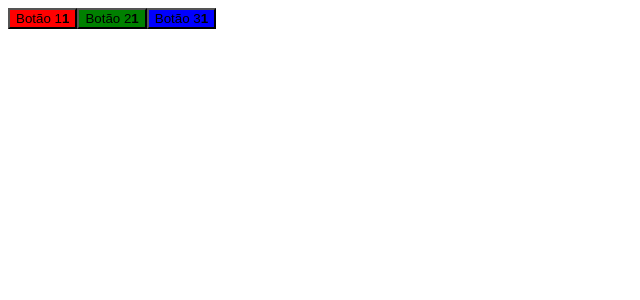
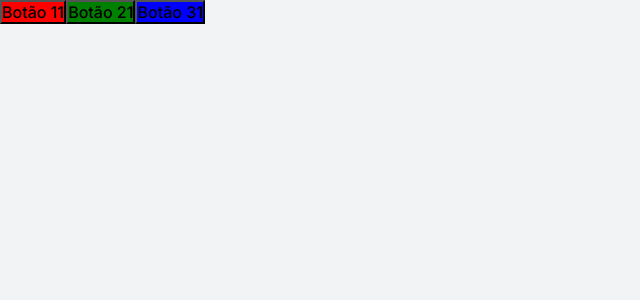
Before and after one commit to silvaarmando/moveit, a React (Create React App) app: page / in a window 1280 px wide. Shown: the top 300 px of the page, without its empty margins (0-640 px from the left). Built offline with nearby package versions, Linux system fonts and the light colour scheme.

Commit message:
Add styles global

```diff
--- a/public/index.html
+++ b/public/index.html
@@ -10,6 +10,14 @@
       name="theme-color"
       content="#000000"
     />
+    <link
+      rel="preconnect"
+      href="https://fonts.gstatic.com"
+    >
+    <link
+      href="https://fonts.googleapis.com/css2?family=Inter:wght@400;500;600&family=Rajdhani:wght@600&display=swap"
+      rel="stylesheet"
+    >
     <title>React App</title>
   </head>
   <body>
--- a/src/App.tsx
+++ b/src/App.tsx
@@ -1,5 +1,6 @@
 import { Button } from './components/Button';
 
+import './styles/global.css';
 function App() {
   return (
     <div>
--- /dev/null
+++ b/src/styles/global.css
@@ -0,0 +1,23 @@
+* {
+  margin: 0;
+  padding: 0;
+  box-sizing: border-box;
+}
+
+body {
+  background: #f2f3f5;
+  color: #666666;
+}
+
+body, input, textarea, button {
+  font: 500 16px "Inter", sans-serif;
+}
+
+button {
+  cursor: pointer;
+}
+
+a {
+  color: inherit;
+  text-decoration: none;
+}
```
